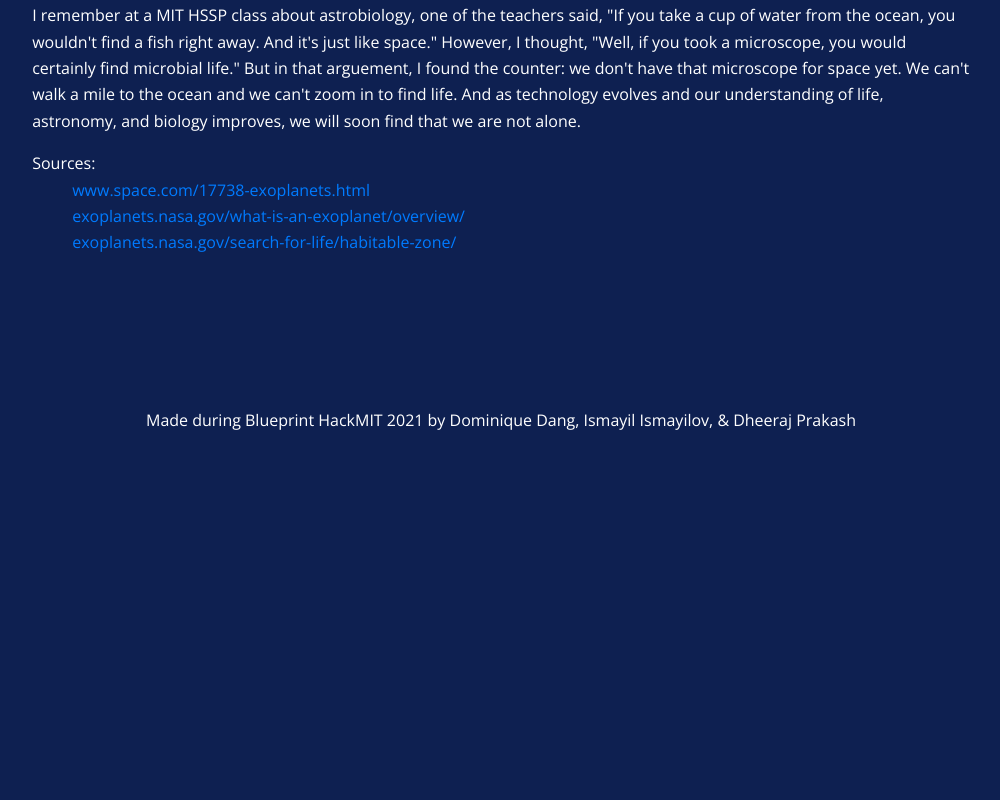
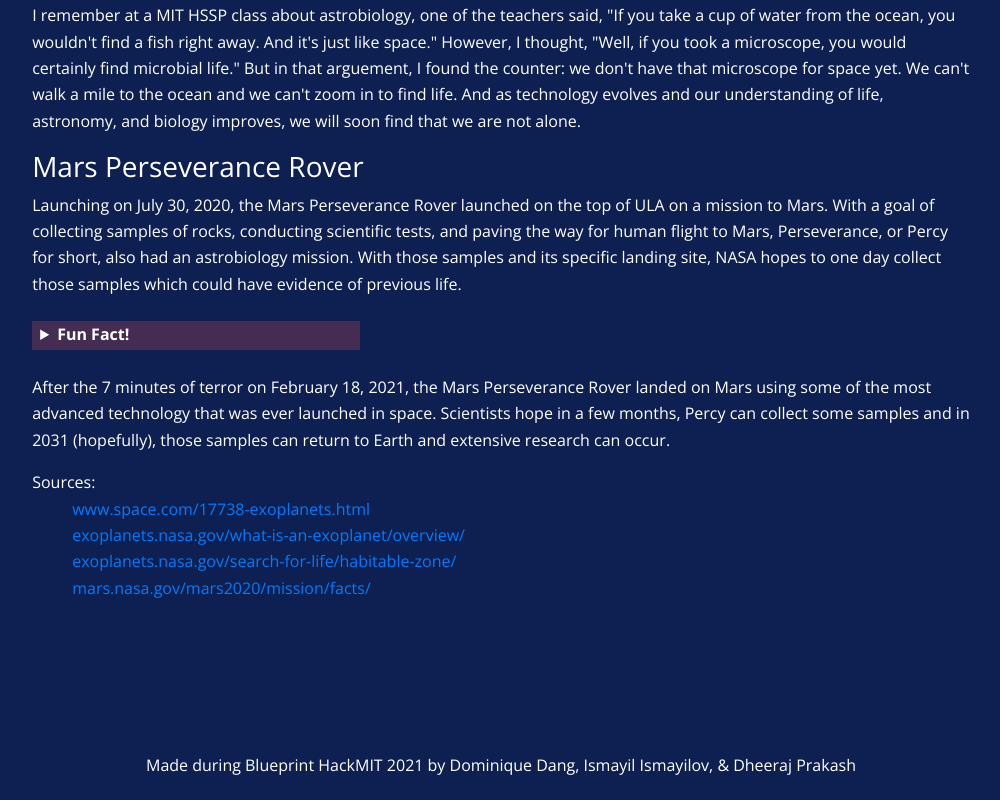
Before and after one commit to dheerajpv/blueprint-2021, a React (Create React App) app: page /exoplanets in a window 1280 px wide. Shown: the part 1583-2383 px from the top of the page, without its empty margins (139-1139 px from the left). Before the commit the page ends 2037 px from the top, so only its background shows below. Built offline with nearby package versions, Linux system fonts and the light colour scheme.

Commit message:
talked about Percy!

```diff
--- a/src/pages/About.js
+++ b/src/pages/About.js
@@ -21,8 +21,8 @@
                         <p>
                             {" "}
                             Hello! I'm a sophomore interested in cryptography,
-                            computer science, biology, and astrobiology. Yes -
-                            life exists outside Earth. Yes - we will land on Mars
+                            computer science, and astrobiology. I worked on the front end side of the project.
+                            Yes - life exists outside Earth. Yes - we will launch to Mars
                             by 2030. Yes - I want to go to space (I will leave
                             everything behind to go right now...). No - I do not
                             believe in UFO sighting though.
--- a/src/pages/Exoplanets.js
+++ b/src/pages/Exoplanets.js
@@ -166,6 +166,30 @@
                     biology improves, we will soon find that we are not alone.
                 </p>
 
+                <h3>Mars Perseverance Rover</h3>
+                    <p>
+                        Launching on July 30, 2020, the Mars Perseverance Rover launched on the top of ULA on a mission to Mars. With a goal of
+                        collecting samples of rocks, conducting scientific tests, and paving the way for human flight to Mars, Perseverance, or Percy for short,
+                        also had an astrobiology mission. With those samples and its specific landing site, NASA hopes to one day collect those samples which could
+                        have evidence of previous life.
+
+                        <details className="facts">
+                            <summary>
+                                <b>Fun Fact! </b>{" "}
+                            </summary>
+                            <p>{"\n"}The Mars Perseverance Rover is also carrying MOXIE, a technology designed by MIT, to produce oxygen from martian atmospheric
+                            carbon dioxide. This technology could be used in the future to burn rocket fuel to return to Earth.</p>
+                        </details>
+
+                        After the 7 minutes of terror on February 18, 2021, the Mars Perseverance Rover landed on Mars using some of the most advanced technology
+                        that was ever launched in space. Scientists hope in a few months, Percy can collect some samples and in 2031 (hopefully), those samples can
+                        return to Earth and extensive research can occur.
+                    </p>
+
+
+
+
+
                 <p>
                     {" "}
                     Sources:
@@ -185,6 +209,11 @@
                                 exoplanets.nasa.gov/search-for-life/habitable-zone/
                             </a>
                         </li>
+                        <li>
+                            <a href="https://mars.nasa.gov/mars2020/mission/facts/">
+                                mars.nasa.gov/mars2020/mission/facts/
+                            </a>
+                        </li>
                     </ul>
                 </p>
             </div>
```
